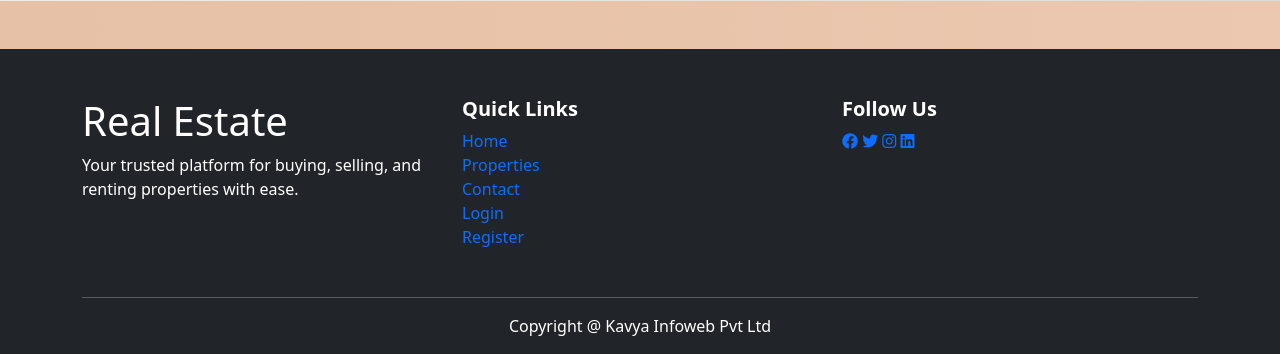
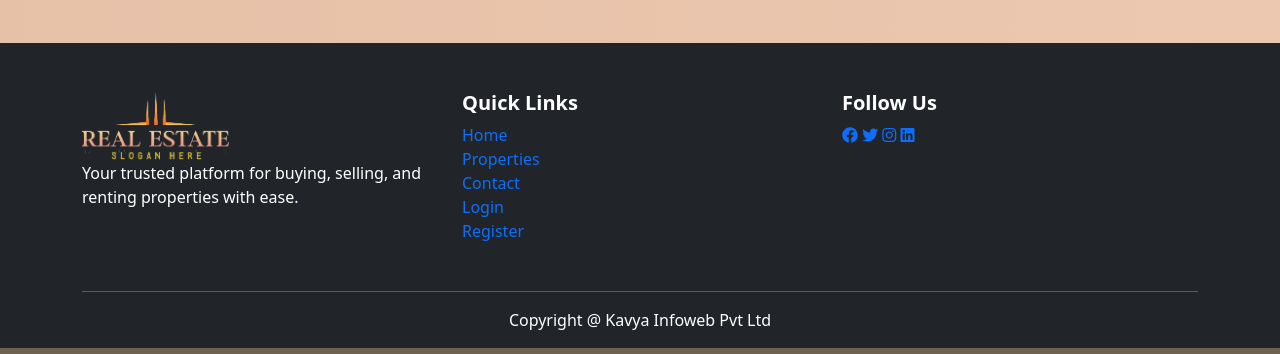
Before and after one commit to shitalnb11/realestate11, a Django app: page / in a window 1280 px wide. Shown: the part 3018-3372 px from the top of the page. Run offline with Django 5.2, Linux system fonts and the light colour scheme; parts of the project's set-up code (start-up, migrations or seed data) failed here and were passed over.

Commit message:
Added Real Estate logo

```diff
--- a/templates/contact.html
+++ b/templates/contact.html
@@ -21,7 +21,7 @@
 <nav class="navbar navbar-expand-lg navbar-dark bg-dark">
   <div class="container-fluid">
     <a class="navbar-brand" href="{% url 'home' %}">
-      <img src="{% static 'img/lo.png' %}" alt="Real Estate" height="50" />
+      <img src="{% static 'img/logo1.png' %}" alt="Real Estate" height="50" />
     </a>
 
     <button class="navbar-toggler" type="button" data-bs-toggle="collapse" data-bs-target="#navbarNav">
@@ -124,7 +124,7 @@
   <div class="container">
     <div class="row">
       <div class="col-md-4 mb-3">
-       <img src="{% static 'img/lo.png' %}" alt="Real Estate" height="70" />
+       <img src="{% static 'img/logo1.png' %}" alt="Real Estate" height="70" />
         <p>Your trusted platform for buying, selling, and renting properties with ease.</p>
       </div>
 
--- a/templates/index.html
+++ b/templates/index.html
@@ -22,9 +22,7 @@
     <nav class="navbar navbar-expand-lg navbar-dark bg-dark sticky-top">
         <!-- <div class="container-fluid"> -->
             <a class="navbar-brand" href="{% url 'home' %}">
-              <div class="logo">
-    <h1>Real <span>Estate</span></h1>
-  </div>
+               <img src="{% static 'img/logo1.png' %}" alt="Real Estate" height="50" />
             </a>
 
             <button class="navbar-toggler" type="button" data-bs-toggle="collapse" data-bs-target="#navbarNav">
@@ -251,9 +249,7 @@
                 <div class="row">
                     <!-- Column 1 -->
                     <div class="col-md-4 mb-3">
-                       <div class="logo">
-    <h1>Real <span>Estate</span></h1>
-  </div>
+                        <img src="{% static 'img/logo1.png' %}" alt="Real Estate" height="70" />
                         <!-- <img src="/static/img/logo.png" alt="Delegent Properties" height="70" /> -->
                         <p>
                             Your trusted platform for buying, selling, and renting
--- a/templates/property.html
+++ b/templates/property.html
@@ -25,7 +25,7 @@
     <nav class="navbar navbar-expand-lg navbar-dark bg-dark sticky-top">
         <div class="container-fluid">
             <a class="navbar-brand" href="{% url 'home' %}">
-               <img src="{% static 'img/lo.png' %}" alt="Real Estate" height="50" />
+               <img src="{% static 'img/logo1.png' %}" alt="Real Estate" height="50" />
             </a>
 
             <button class="navbar-toggler" type="button" data-bs-toggle="collapse" data-bs-target="#navbarNav">
@@ -125,7 +125,7 @@
                 <div class="row">
                     <!-- Column 1 -->
                     <div class="col-md-4 mb-3">
-                     <img src="{% static 'img/lo.png' %}" alt="Real Estate" height="70" />
+                     <img src="{% static 'img/logo1.png' %}" alt="Real Estate" height="70" />
                         <p>
                             Your trusted platform for buying, selling, and renting
                             properties with ease.
--- a/templates/registration/login.html
+++ b/templates/registration/login.html
@@ -144,7 +144,7 @@ body {
     <nav class="navbar navbar-expand-lg navbar-dark bg-dark sticky-top">
         <!-- <div class="container-fluid"> -->
             <a class="navbar-brand" href="{% url 'home' %}">
-               <img src="{% static 'img/lo.png' %}" alt="Real Estate" height="50" />
+               <img src="{% static 'img/logo1.png' %}" alt="Real Estate" height="50" />
             </a>
 
             <button class="navbar-toggler" type="button" data-bs-toggle="collapse" data-bs-target="#navbarNav">
--- a/templates/registration/register.html
+++ b/templates/registration/register.html
@@ -105,7 +105,7 @@
 <nav class="navbar navbar-expand-lg navbar-dark bg-dark fixed-top">
   <div class="container-fluid">
     <a class="navbar-brand" href="{% url 'home' %}">
-      <img src="{% static 'img/lo.png' %}" alt="Real Estate" height="45">
+      <img src="{% static 'img/logo1.png' %}" alt="Real Estate" height="45">
     </a>
     <button class="navbar-toggler" type="button" data-bs-toggle="collapse" data-bs-target="#navbarNav">
       <span class="navbar-toggler-icon"></span>
```
Also changed, not shown: templates/properties.html (+2 -21 lines).
